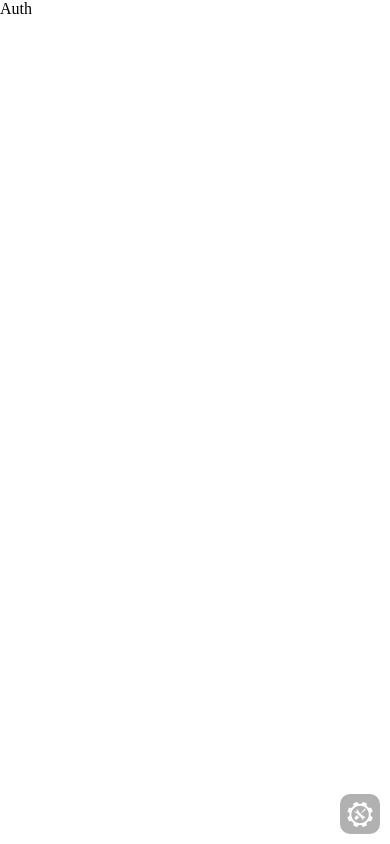
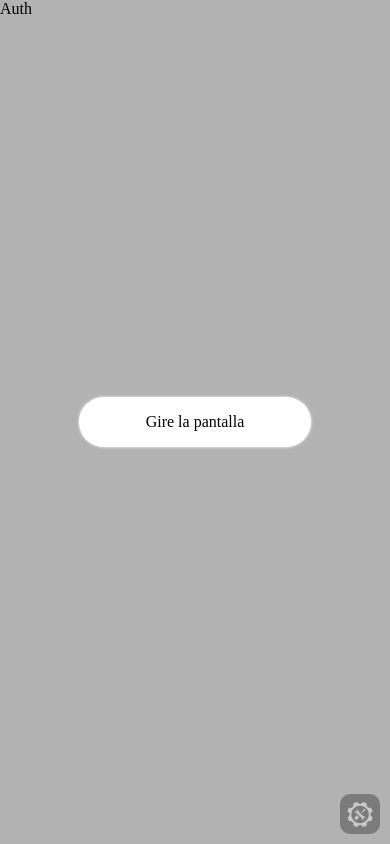
Before and after one commit to RodnyE/DigQuest, a website: page client/index.html in a window 390 px wide. Drawn offline with Linux system fonts and the light colour scheme.

Commit message:
Added modal to force landscape screen mode

```diff
--- a/client/css/main.css
+++ b/client/css/main.css
@@ -2,11 +2,25 @@
  * main styles
  */
 
-:root {
+:root {}
 
+* {
+    padding: 0;
+    margin: 0;
+    user-select: none;
+    user-zoom: none;
 }
 
-* {
-  padding: 0;
-  margin: 0;
+
+/* force landscape modal */
+#landscape-modal > .modal-dialog {
+    min-height: auto;
+    padding: 1rem;
+    border-radius: 200px;
 }
+
+#landscape-modal .modal-body {
+    display: flex;
+    align-items: center;
+    justify-content: center;
+}
--- a/client/index.html
+++ b/client/index.html
@@ -7,12 +7,16 @@
 
     <!-- libs -->
     <script src="libs/eruda.js"></script>
+    <script src="libs/animate.js"></script>
     <script src="libs/pixi.js"></script>
 
 
     <!-- components -->
     <link rel="stylesheet" href="comp/view/view.css">
+    <link rel="stylesheet" href="comp/modal/modal.css">
+
     <script src="comp/view/view.js"></script>
+    <script src="comp/modal/modal.js"></script>
 
 
     <!-- main files -->
@@ -32,6 +36,13 @@
 </head>
 
 <body onload="main()">
+
+    <!-- Force Landscape -->
+    <div id="landscape-modal" class="modal">
+        <div class="modal-dialog">
+            <div class="modal-body"> Gire la pantalla </div>
+        </div>
+    </div>
 
     <!--
       -- Auth
--- a/client/js/main.js
+++ b/client/js/main.js
@@ -12,5 +12,23 @@ function main () {
     initMenuView();
     initGameView();
 
+
+    // force landscape
+    const landscapeModal = new ModalComponent("#landscape-modal");
+    setInterval(() => {
+        if (getOrientation() === "landscape") landscapeModal.hide();
+        else landscapeModal.show();
+    }, 200);
+
+
     console.log("ready!");
 }
+
+
+/**
+ * Get screen orientation
+ * @return String - "landscape" or "portrait"
+ */
+function getOrientation () {
+    return innerWidth > innerHeight ? "landscape" : "portrait";
+}
```
